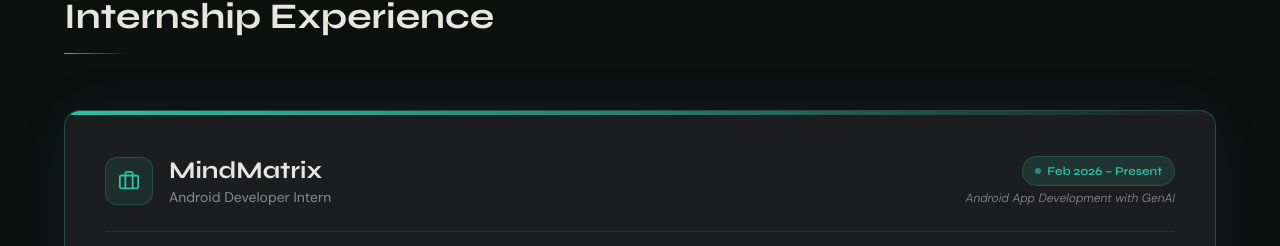
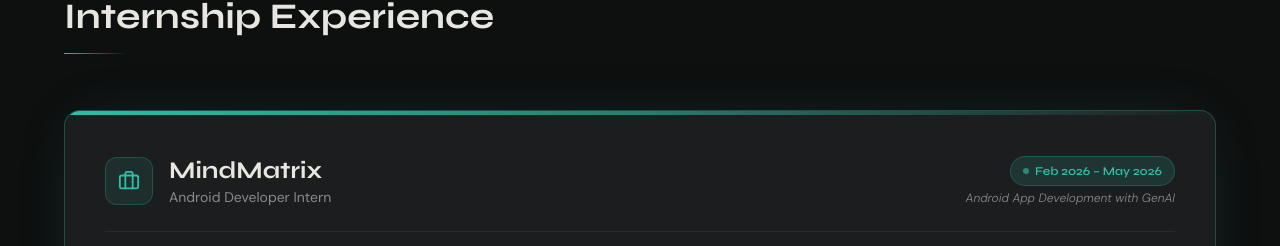
Before and after one commit to sudeepkulal/Portfolio, a React (Vite) app: page / in a window 1280 px wide. Shown: the part 2343-2589 px from the top of the page. Built offline with nearby package versions, Linux system fonts and the light colour scheme.

Commit message:
Update internship period for MindMatrix role

```diff
--- a/src/data/experience.js
+++ b/src/data/experience.js
@@ -1,7 +1,7 @@
 export const internship = {
   company: 'MindMatrix',
   role: 'Android Developer Intern',
-  period: 'Feb 2026 – Present',
+  period: 'Feb 2026 – May 2026',
   focus: 'Android App Development with GenAI',
   points: [
     'Built KarunadaKala — a full-featured Android app (Kotlin + Jetpack Compose) to discover Karnataka\'s art forms and artisans, integrating Firebase Auth, Firestore, Google Maps SDK, and Gemini API for AI-generated descriptions, with 3-role RBAC (Explorer / Artisan / Admin).',
```
